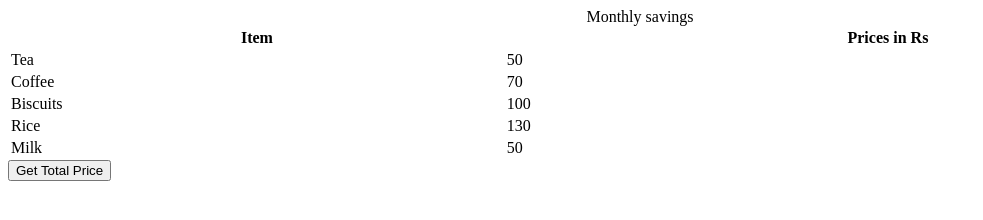
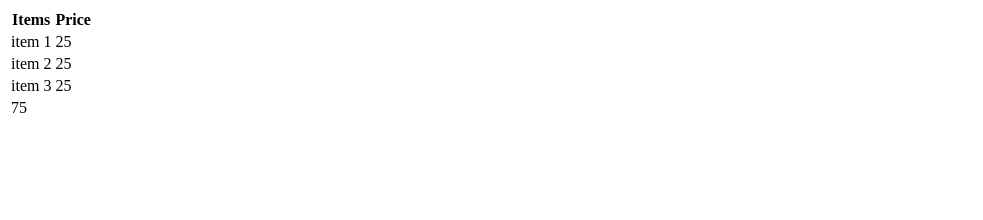
Before and after one commit to acciojob/grofers-checkout-2-akram02-sde, a website: page main.html in a window 1280 px wide. Shown: the whole page, without its empty margins (0-983 px from the left). Drawn offline with Linux system fonts and the light colour scheme.

Commit message:
created a submission

```diff
--- a/main.html
+++ b/main.html
@@ -8,33 +8,22 @@
 
 <body>
 	<!-- the entire body must be written by student -->
-    <table style="width: 100%">
-    <caption>
-      Monthly savings
-    </caption>
+	<table id="myTable">
 		<tr>
-      <th>Item</th>
-      <th>Prices in Rs</th>
+			<th>Items</th>
+			<th>Price</th>
 		</tr>
 		<tr>
-      <td class="item">Tea</td>
-      <td class="price" data-ns-test="prices" >50</td>
+			<td>item 1</td>
+			<td data-ns-test="price">25</td>
 		</tr>
 		<tr>
-      <td class="item">Coffee</td>
-      <td class="price" data-ns-test="prices" >70</td>
+			<td>item 2</td>
+			<td data-ns-test="price">25</td>
 		</tr>
 		<tr>
-      <td class="item">Biscuits</td>
-      <td class="price" data-ns-test="prices" >100</td>
-    </tr>
-    <tr>
-      <td class="item">Rice</td>
-      <td class="price" data-ns-test="prices" >130</td>
-    </tr>
-    <tr>
-      <td class="item">Milk</td>
-      <td class="price" data-ns-test="prices" >50</td>
+			<td>item 3</td>
+			<td data-ns-test="price">25</td>
 		</tr>
 	</table>
 	<script type="text/javascript" src="./script.js">
--- a/script.js
+++ b/script.js
@@ -1,20 +1,15 @@
-const getSumBtn = document.createElement("button");
-getSumBtn.append("Get Total Price");
-document.body.appendChild(getSumBtn);
-const prices = document.querySelectorAll('.price')
+//your code here
+let tableEl = document.getElementById('myTable');
+let priceArr = Array.from(document.querySelectorAll("td[data-ns-test]"));
+// console.log(priceArr);
+let totalPrice = 0;
+for (const priceOfEachItem of priceArr) {
+  totalPrice += Number(priceOfEachItem.textContent);
+}
 
-const getSum = () => {
-//Add your code here
-	let total = 0
-	prices.forEach(el=>{
-		total+=Number(el.innerText)
-	})
-	const newRow = document.createElement('tr')
-	newRow.setAttribute("data-ns-test", "grandTotal")
-	newRow.innerText = total
-	newRow.id = "ans"
-	const table = document.querySelectorAll('table')[0]
-	table.appendChild(newRow)
-};
+let totalRow = document.createElement('tr');
+let newcell = totalRow.insertCell(0);
+newcell.textContent = totalPrice
+totalRow.setAttribute('data-ns-test', 'grandTotal')
 
-getSumBtn.addEventListener("click", getSum);
+tableEl.insertAdjacentElement('beforeend', totalRow);
```
Lines whose indentation alone changed are shown as unchanged.
